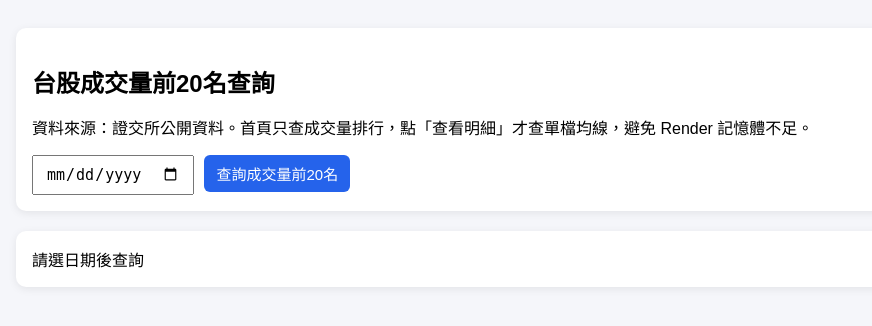
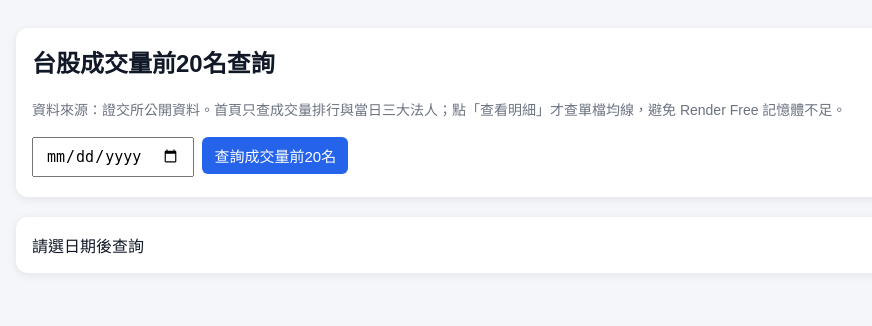
Before and after one commit to sweetytung/tw-stock-analyzer, a Flask app: page / in a window 1280 px wide. Shown: the top 326 px of the page, without its empty margins (12-884 px from the left). Run offline with Flask 3, Linux system fonts and the light colour scheme.

Commit message:
Update index.html

```diff
--- a/templates/index.html
+++ b/templates/index.html
@@ -3,29 +3,31 @@
 <head>
   <meta charset="UTF-8">
   <title>台股成交量查詢系統</title>
+  <meta name="viewport" content="width=device-width, initial-scale=1">
   <style>
     body {
       font-family: Arial, "Microsoft JhengHei", sans-serif;
       padding: 20px;
       background: #f5f6fa;
-    }
-
-    h2 {
-      margin-bottom: 10px;
+      color: #111827;
     }
 
     .card {
-      background: white;
+      background: #fff;
       padding: 16px;
-      border-radius: 10px;
-      box-shadow: 0 2px 8px rgba(0,0,0,0.08);
+      border-radius: 12px;
+      box-shadow: 0 2px 10px rgba(0,0,0,0.08);
       margin-bottom: 20px;
+    }
+
+    h2, h3 {
+      margin-top: 0;
     }
 
     input, button {
       padding: 8px 12px;
       font-size: 15px;
-      margin-right: 6px;
+      margin: 4px 4px 4px 0;
     }
 
     button {
@@ -36,17 +38,27 @@
       border-radius: 6px;
     }
 
+    button:hover {
+      background: #1d4ed8;
+    }
+
+    .table-wrap {
+      overflow-x: auto;
+    }
+
     table {
       width: 100%;
       border-collapse: collapse;
       background: white;
       font-size: 14px;
+      min-width: 980px;
     }
 
     th, td {
       border: 1px solid #ddd;
       padding: 8px;
       text-align: center;
+      white-space: nowrap;
     }
 
     th {
@@ -59,12 +71,12 @@
     }
 
     .buy {
-      color: #d00000;
+      color: #dc2626;
       font-weight: bold;
     }
 
     .sell {
-      color: #008000;
+      color: #16a34a;
       font-weight: bold;
     }
 
@@ -80,12 +92,24 @@
 
     .detail {
       background: #fff7ed;
-      padding: 12px;
+      text-align: left;
     }
 
     .small-table {
       margin-top: 10px;
-      width: 70%;
+      width: auto;
+      min-width: 520px;
+    }
+
+    .note {
+      color: #6b7280;
+      font-size: 14px;
+    }
+
+    pre {
+      white-space: pre-wrap;
+      text-align: left;
+      color: #b91c1c;
     }
   </style>
 </head>
@@ -93,7 +117,9 @@
 <body>
   <div class="card">
     <h2>台股成交量前20名查詢</h2>
-    <p>資料來源：證交所公開資料。首頁只查成交量排行，點「查看明細」才查單檔均線，避免 Render 記憶體不足。</p>
+    <p class="note">
+      資料來源：證交所公開資料。首頁只查成交量排行與當日三大法人；點「查看明細」才查單檔均線，避免 Render Free 記憶體不足。
+    </p>
 
     <input id="date" type="date">
     <button onclick="loadTop20()">查詢成交量前20名</button>
@@ -103,11 +129,12 @@
 
   <script>
     function formatNumber(value) {
-      if (value === null || value === undefined) return "-";
+      if (value === null || value === undefined || value === "") return "-";
       return Number(value).toLocaleString();
     }
 
     function formatInst(value) {
+      value = Number(value || 0);
       if (value > 0) return `<span class="buy">+${formatNumber(value)}</span>`;
       if (value < 0) return `<span class="sell">${formatNumber(value)}</span>`;
       return "0";
@@ -132,15 +159,19 @@
 
         if (!res.ok) {
           const text = await res.text();
-          box.innerHTML = "API錯誤：<pre>" + text + "</pre>";
+          box.innerHTML = "API 錯誤：<pre>" + text + "</pre>";
           return;
         }
 
         const data = await res.json();
 
+        if (!data.data || data.data.length === 0) {
+          box.innerHTML = `<h3>查詢日期：${data.date || "-"}</h3><p>查無資料，可能是假日或資料尚未更新。</p>`;
+          return;
+        }
+
         let html = `<h3>查詢日期：${data.date}</h3>`;
-        html += `
-          <table>
+        html += `<div class="table-wrap"><table>
           <tr>
             <th>排名</th>
             <th>代號</th>
@@ -151,8 +182,7 @@
             <th>投信買賣超</th>
             <th>自營商買賣超</th>
             <th>明細</th>
-            </tr>
-        `;
+          </tr>`;
 
         data.data.forEach(item => {
           html += `
@@ -173,11 +203,10 @@
             </tr>
             <tr id="detail-${item.stock_id}" style="display:none;">
               <td colspan="9" class="detail"></td>
-            </tr>
-          `;
+            </tr>`;
         });
 
-        html += `</table>`;
+        html += `</table></div>`;
         box.innerHTML = html;
 
       } catch (err) {
@@ -226,25 +255,28 @@
           </p>
 
           <h4>最近5個交易日股價</h4>
+          <div class="table-wrap">
           <table class="small-table">
             <tr>
               <th>日期</th>
               <th>收盤價</th>
               <th>成交量(張)</th>
-            </tr>
-        `;
+            </tr>`;
 
+        if (!data.history || data.history.length === 0) {
+          html += `<tr><td colspan="3">查無最近5日資料</td></tr>`;
+        } else {
           data.history.forEach(h => {
             html += `
               <tr>
                 <td>${h["日期"]}</td>
                 <td>${h["收盤價"]}</td>
                 <td>${formatNumber(h["成交量張數"])}</td>
-            </tr>
-          `;
+              </tr>`;
           });
+        }
 
-        html += `</table>`;
+        html += `</table></div>`;
         cell.innerHTML = html;
 
       } catch (err) {
```
Lines whose indentation alone changed are shown as unchanged.
